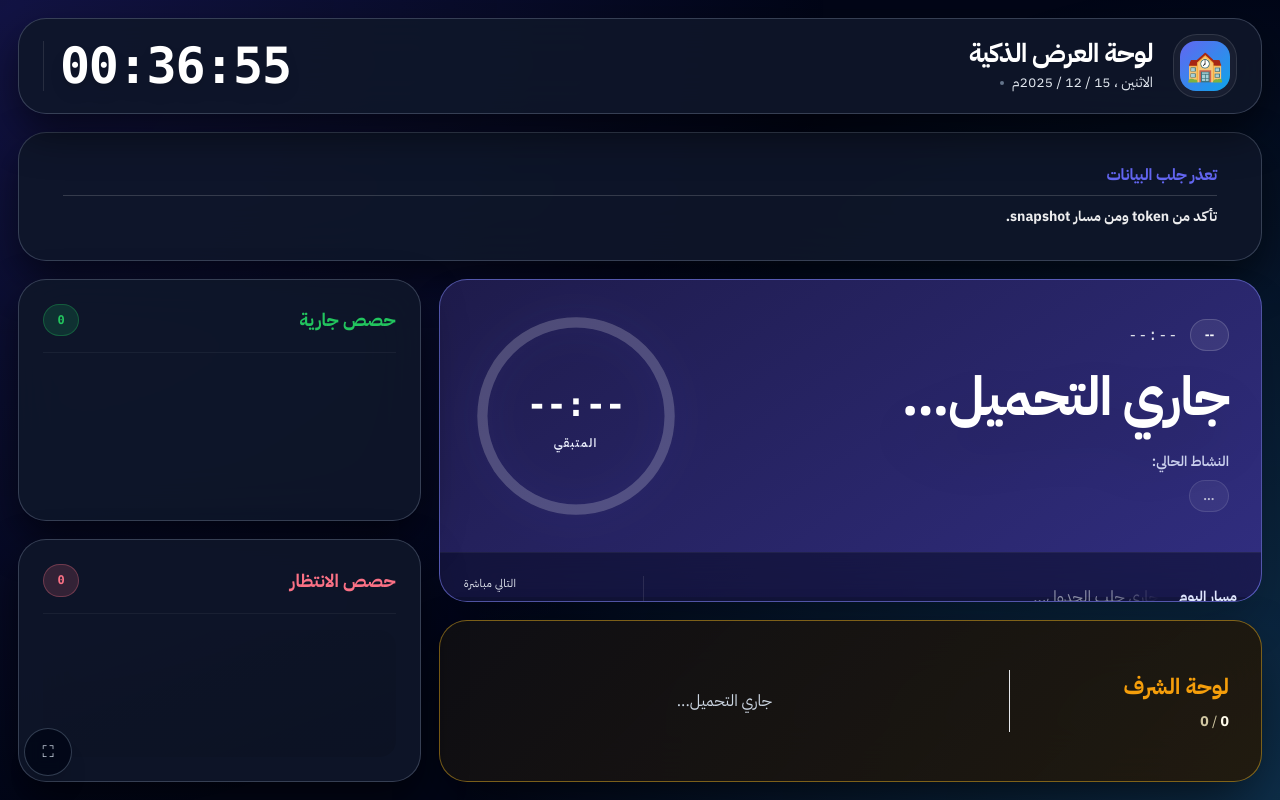
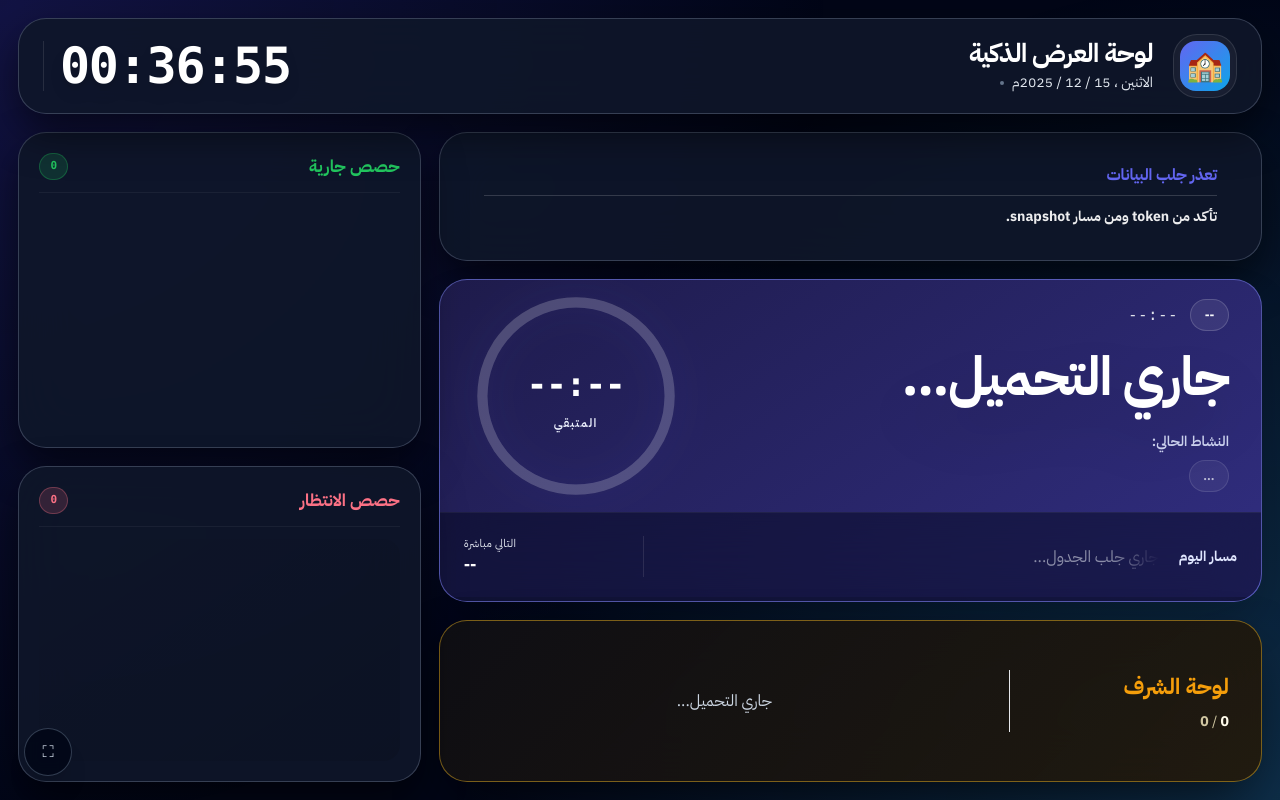
Before and after one commit to azzam1122112-dot/school_display, a Django app: template templates/website/display.html in a window 1280 px wide. Run offline with Django 5.2, Linux system fonts and the light colour scheme; the template is opened without the code that fills it, so the values that code supplies are empty; some libraries are stand-ins or nearby versions.

Commit message:
رفع جميع الملفات الحالية إلى الفرع main

```diff
--- a/templates/website/display.html
+++ b/templates/website/display.html
@@ -46,6 +46,14 @@
       --sub: clamp(16px, 1.15vw, 24px);
       --meta: clamp(14px, 0.95vw, 20px);
       --chip: clamp(12px, 0.9vw, 18px);
+
+      /* Smaller slots */
+      --slot-pad: 11px;
+      --slot-gap: 9px;
+      --slot-radius: 16px;
+      --slot-chip: clamp(11px, 0.78vw, 16px);
+      --slot-sub: clamp(13px, 0.95vw, 20px);
+      --slot-meta: clamp(12px, 0.82vw, 18px);
     }
 
     body[data-theme="emerald"]{
@@ -338,29 +336,31 @@
     </div>
   </header>
 
-  <!-- Alerts (moved, full, title + details) -->
-  <section class="bento-card px-6 py-4 animate-enter shrink-0">
-    <div id="alertContainer" class="bento-soft px-5 py-4">
-      <!-- display.js will fill these safely -->
-      <div id="alertTitle" class="alert-title">جاري تحميل التنبيه…</div>
-      <div class="alert-divider"></div>
-      <div id="alertDetails" class="alert-details">...</div>
-    </div>
-  </section>
+  <!-- ✅ Main: alerts moved into hero column -->
+  <main class="flex-1 grid grid-cols-12 min-h-0" style="gap:var(--gap);">
 
-  <main class="flex-1 grid grid-cols-12 min-h-0" style="gap:var(--gap);">
+    <!-- HERO COLUMN (right on your layout) -->
     <div class="col-span-12 xl:col-span-8 flex flex-col min-h-0" style="gap:var(--gap);">
+
+      <!-- Alerts now same width as hero -->
+      <section class="bento-card px-6 py-4 animate-enter shrink-0">
+        <div id="alertContainer" class="px-5 py-4">
+          <div id="alertTitle" class="alert-title">جاري تحميل التنبيه…</div>
+          <div class="alert-divider"></div>
+          <div id="alertDetails" class="alert-details">...</div>
+        </div>
+      </section>
+
       <!-- Hero -->
-      <section class="bento-card hero-card-gradient flex-[2] flex flex-col relative group animate-enter shadow-2xl">
-        <div class="flex-1 flex items-center justify-between p-6 md:p-8 relative z-10">
+      <section class="bento-card hero-card-gradient flex-[2] flex flex-col relative group animate-enter shadow-2xl min-h-0">
+        <div class="flex-1 flex items-center justify-between p-6 md:p-8 relative z-10 min-h-0">
           <div class="flex flex-col justify-center gap-4 max-w-2xl min-w-0">
             <div class="flex items-center gap-3">
               <span id="badgeKind" class="chip">--</span>
               <span id="heroRange" class="text-slate-100 num-font opacity-90 tracking-wide" style="font-size:var(--sub);">--:--</span>
             </div>
 
-            <h2 id="heroTitle" class="font-black text-white tracking-tight drop-shadow-2xl leading-[1.1]"
-                style="font-size:var(--hero);">
+            <h2 id="heroTitle" class="font-black text-white tracking-tight drop-shadow-2xl leading-[1.1]" style="font-size:var(--hero);">
               جاري التحميل...
             </h2>
 
@@ -416,8 +415,8 @@
         </div>
       </section>
 
-      <!-- Honor board bigger -->
-      <section class="bento-card honor-card-style flex-1 flex items-stretch px-6 md:px-8 relative overflow-hidden animate-enter">
+      <!-- Honor board -->
+      <section class="bento-card honor-card-style flex-1 flex items-stretch px-6 md:px-8 relative overflow-hidden animate-enter min-h-0">
         <div class="flex items-center gap-6 md:gap-8 w-full z-10 h-full">
           <div class="flex flex-col gap-2 shrink-0 border-l border-[var(--accent-honor)]/45 pl-6 md:pl-8 justify-center min-w-[220px]">
             <div class="text-[var(--accent-honor)] font-black" style="font-size:clamp(22px,1.4vw,34px);">لوحة الشرف</div>
@@ -435,26 +434,25 @@
       </section>
     </div>
 
+    <!-- PERIODS COLUMN (left): now gets full height (no alerts above it) -->
     <aside class="col-span-12 xl:col-span-4 flex flex-col min-h-0" style="gap:var(--gap);">
-      <section class="bento-card flex-1 flex flex-col p-6 animate-enter">
-        <div class="flex justify-between items-center mb-4 pb-4 border-b border-white/5">
-          <h3 class="font-black" style="color:var(--accent-ok); font-size:clamp(18px,1.1vw,26px);">حصص جارية</h3>
-          <span id="pcCount" class="chip chip-ok num-font">0</span>
+      <section class="bento-card flex-1 flex flex-col px-5 py-5 animate-enter min-h-0">
+        <div class="flex justify-between items-center mb-3 pb-3 border-b border-white/5">
+          <h3 class="font-black" style="color:var(--accent-ok); font-size:clamp(17px,1.05vw,24px);">حصص جارية</h3>
+          <span id="pcCount" class="chip chip-ok num-font" style="font-size:var(--slot-chip); padding:.26rem .65rem;">0</span>
         </div>
-        <div class="standby-viewport flex-1 pr-1">
-          <!-- IMPORTANT: display.js will render .slot-item nodes here (do not mutate in template) -->
-          <div id="periodClassesTrack" class="text-sm space-y-3"></div>
+        <div class="standby-viewport flex-1 pr-1 min-h-0">
+          <div id="periodClassesTrack" class="text-sm space-y-2"></div>
         </div>
       </section>
 
-      <section class="bento-card flex-1 flex flex-col p-6 animate-enter">
-        <div class="flex justify-between items-center mb-4 pb-4 border-b border-white/5">
-          <h3 class="font-black" style="color:var(--accent-warn); font-size:clamp(18px,1.1vw,26px);">حصص الانتظار</h3>
-          <span id="sbCount" class="chip chip-warn num-font">0</span>
+      <section class="bento-card flex-1 flex flex-col px-5 py-5 animate-enter min-h-0">
+        <div class="flex justify-between items-center mb-3 pb-3 border-b border-white/5">
+          <h3 class="font-black" style="color:var(--accent-warn); font-size:clamp(17px,1.05vw,24px);">حصص الانتظار</h3>
+          <span id="sbCount" class="chip chip-warn num-font" style="font-size:var(--slot-chip); padding:.26rem .65rem;">0</span>
         </div>
-        <div class="standby-viewport flex-1 pr-1 bg-gradient-to-br from-transparent to-black/10 rounded-2xl">
-          <!-- IMPORTANT: display.js will render .slot-item nodes here (do not mutate in template) -->
-          <div id="standbyTrack" class="text-sm space-y-3"></div>
+        <div class="standby-viewport flex-1 pr-1 bg-gradient-to-br from-transparent to-black/10 rounded-2xl min-h-0">
+          <div id="standbyTrack" class="text-sm space-y-2"></div>
         </div>
       </section>
     </aside>
```
Also changed, not shown: other parts of templates/website/display.html (+22 -33 lines), config/settings.py (+65 -81 lines).
